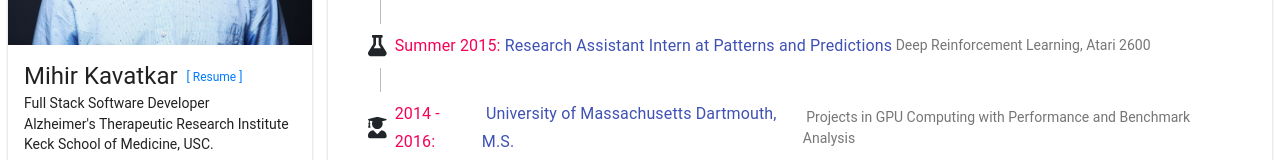
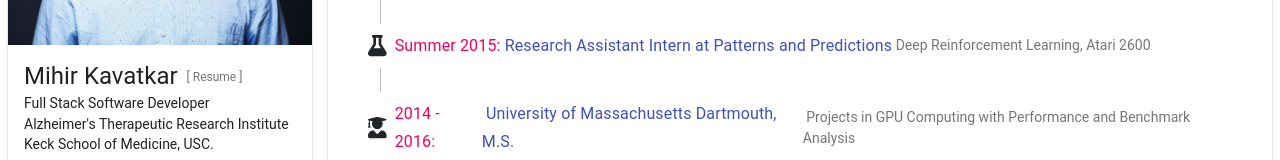
Before and after one commit to mihir19/react-resume, a React (Create React App) app: page / in a window 1280 px wide. Shown: the part 281-441 px from the top of the page. Built offline with nearby package versions, Linux system fonts and the light colour scheme.

Commit message:
fixing resume link

```diff
--- a/src/Profile.js
+++ b/src/Profile.js
@@ -22,7 +22,7 @@ import { styles, timeLine, URLs } from "../src/Constants";
 import withWidth from "@material-ui/core/withWidth";
 import compose from "recompose/compose";
 import ReactGA from "react-ga";
-
+import { OutboundLink } from "react-ga";
 class Profile extends Component {
 	redirectHandler = param => {
 		this.props.history.replace(URLs[param]);
@@ -83,14 +83,13 @@ class Profile extends Component {
 									</Typography>
 									&nbsp;&nbsp;
 									<Typography variant="caption" noWrap>
-										<a
-											href="https://s3-us-west-2.amazonaws.com/react-material-resume/documents/Mihir+Kavatkar-Resume.pdf"
-											// onClick={this.handleResume}
+										<OutboundLink
+											eventLabel="resumeDownload"
+											to="https://s3-us-west-2.amazonaws.com/react-material-resume/documents/Mihir+Kavatkar-Resume.pdf"
 											target="_blank"
-											rel="noopener noreferrer"
 										>
 											[ Resume ]
-										</a>
+										</OutboundLink>
 									</Typography>
 								</div>
 
```
